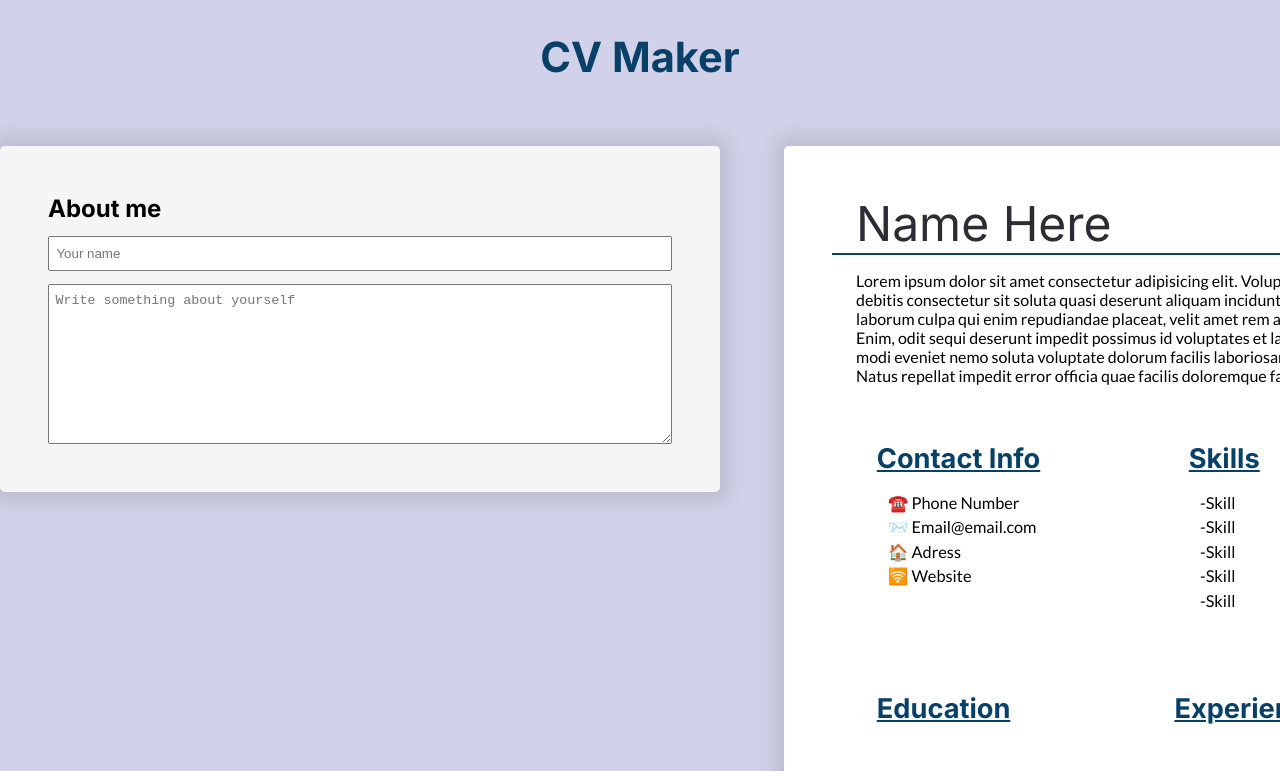
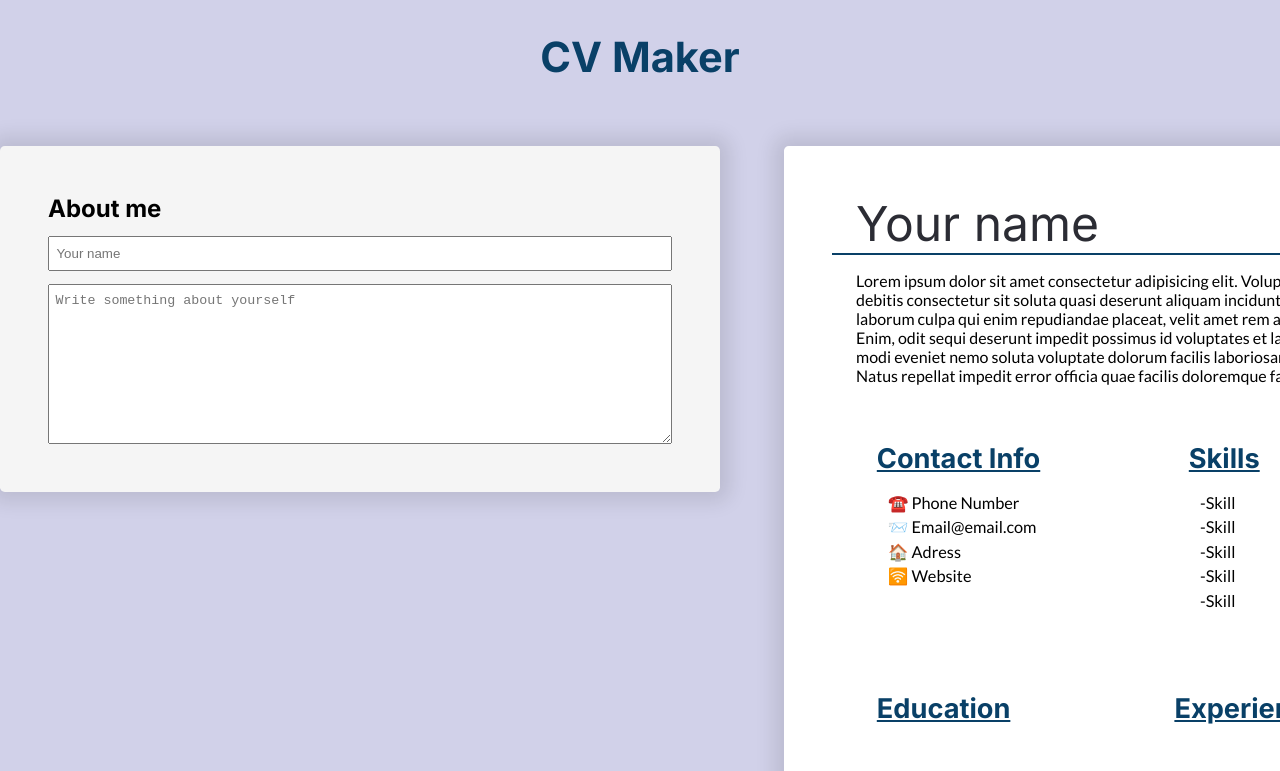
Before and after one commit to NikolaGedovic/cv-maker, a React (Create React App) app: page / in a window 1280 px wide. Shown: the top 771 px of the page. Built offline with nearby package versions, Linux system fonts and the light colour scheme; the HTML template or start-up script is replaced by a standard one.

Commit message:
setting up name functionality

```diff
--- a/src/App.js
+++ b/src/App.js
@@ -1,13 +1,15 @@
+import { useState } from "react";
 import CvForm from "./components/cvForm/cvForm";
 import CvPreview from "./components/cvPreview/cvPreview";
 
 export default function App() {
+  const [name, setName] = useState("");
   return (
     <>
       <PageHeading />
       <div className="container">
-        <CvForm />
-        <CvPreview />
+        <CvForm name={name} setName={setName} />
+        <CvPreview name={name} />
       </div>
     </>
   );
--- a/src/components/cvForm/about-me.js
+++ b/src/components/cvForm/about-me.js
@@ -1,13 +1,16 @@
-export default function AboutMe() {
+import React from "react";
+export default function AboutMe({ name, setName }) {
   return (
     <section className="form-section">
       <h2 className="form-section-heading">About me</h2>
       <input
+        value={name}
         className="text-input"
         type="text"
         name="name"
         id="name"
         placeholder="Your name"
+        onChange={(e) => setName(e.target.value)}
       />
       <textarea
         type="text"
--- a/src/components/cvForm/cvForm.js
+++ b/src/components/cvForm/cvForm.js
@@ -1,9 +1,9 @@
 import AboutMe from "./about-me";
 
-export default function CvForm() {
+export default function CvForm({ name, setName }) {
   return (
     <div className="cv-form">
-      <AboutMe />
+      <AboutMe name={name} setName={setName} />
     </div>
   );
 }
--- a/src/components/cvPreview/cvPreview.js
+++ b/src/components/cvPreview/cvPreview.js
@@ -1,20 +1,10 @@
-export default function CvPreview() {
+import TopSectionCvPreview from "./topSectionCvPreview";
+
+export default function CvPreview({ name }) {
   return (
     <div className="cv-preview">
       {/* ********** TOP SECTION ********** */}
-
-      <section className="top-section">
-        <div className="cv-name-preview">Name Here</div>
-        <div className="about-me-text">
-          Lorem ipsum dolor sit amet consectetur adipisicing elit. Voluptatum,
-          nemo debitis consectetur sit soluta quasi deserunt aliquam incidunt
-          consequatur laborum culpa qui enim repudiandae placeat, velit amet rem
-          aperiam distinctio! Enim, odit sequi deserunt impedit possimus id
-          voluptates et labore saepe modi eveniet nemo soluta voluptate dolorum
-          facilis laboriosam distinctio. Natus repellat impedit error officia
-          quae facilis doloremque facere soluta.
-        </div>
-      </section>
+      <TopSectionCvPreview name={name} />
 
       {/* ********** MIDDLE SECTION ********** */}
 
--- /dev/null
+++ b/src/components/cvPreview/topSectionCvPreview.js
@@ -0,0 +1,16 @@
+export default function TopSectionCvPreview({ name }) {
+  return (
+    <section className="top-section">
+      <div className="cv-name-preview">{name || "Your name"}</div>
+      <div className="about-me-text">
+        Lorem ipsum dolor sit amet consectetur adipisicing elit. Voluptatum,
+        nemo debitis consectetur sit soluta quasi deserunt aliquam incidunt
+        consequatur laborum culpa qui enim repudiandae placeat, velit amet rem
+        aperiam distinctio! Enim, odit sequi deserunt impedit possimus id
+        voluptates et labore saepe modi eveniet nemo soluta voluptate dolorum
+        facilis laboriosam distinctio. Natus repellat impedit error officia quae
+        facilis doloremque facere soluta.
+      </div>
+    </section>
+  );
+}
```
